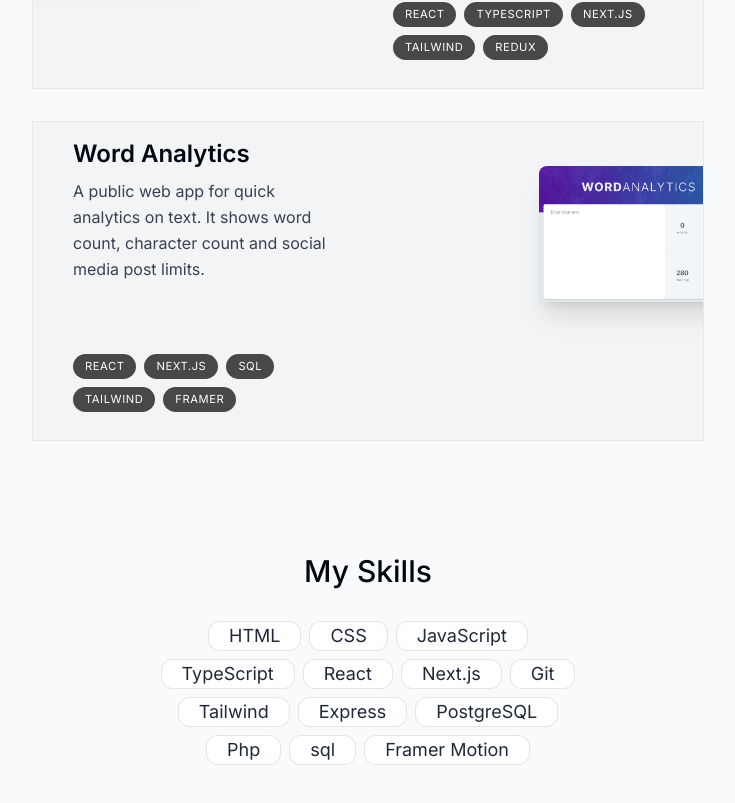
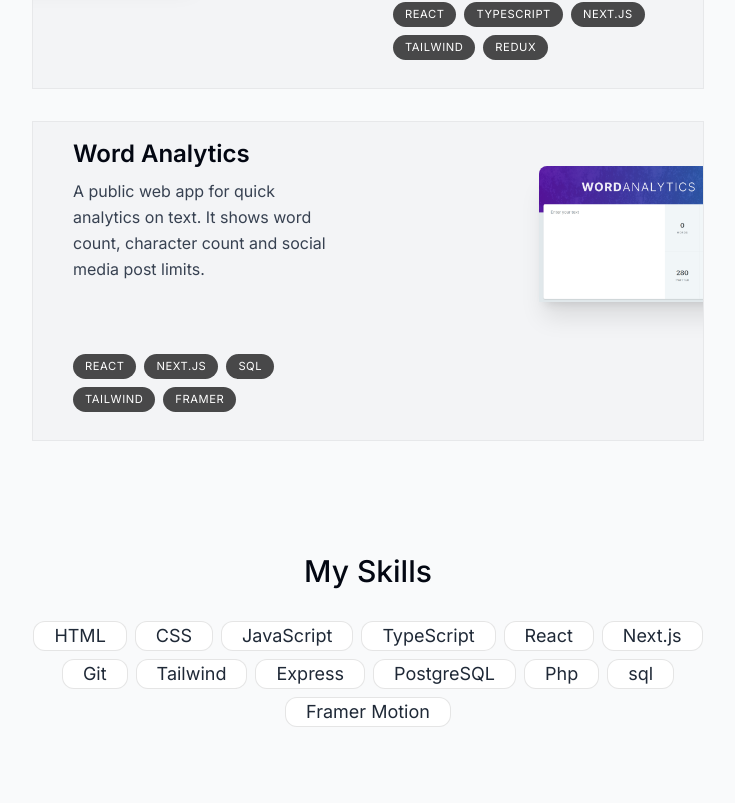
Before and after one commit to istiakmahmud0/my-portfolio, a Next.js app: page / in a window 1280 px wide. Shown: the part 2043-2846 px from the top of the page, without its empty margins (272-1007 px from the left). Built offline with nearby package versions, Linux system fonts and the light colour scheme.

Commit message:
fixing in skills

```diff
--- a/components/skills.tsx
+++ b/components/skills.tsx
@@ -22,11 +22,7 @@ const Skills = () => {
     }),
   };
   return (
-    <section
-      id="skills"
-      className="mb-28 max-w-[28rem] scroll-mt-[-48rem]"
-      ref={ref}
-    >
+    <section id="skills" className="mb-28 max-w-[45rem]" ref={ref}>
       <SectionHeading>My Skills</SectionHeading>
       <ul className="flex justify-center gap-2 text-lg text-gray-800 flex-wrap">
         {skillsData.map((skill, index) => (
```
